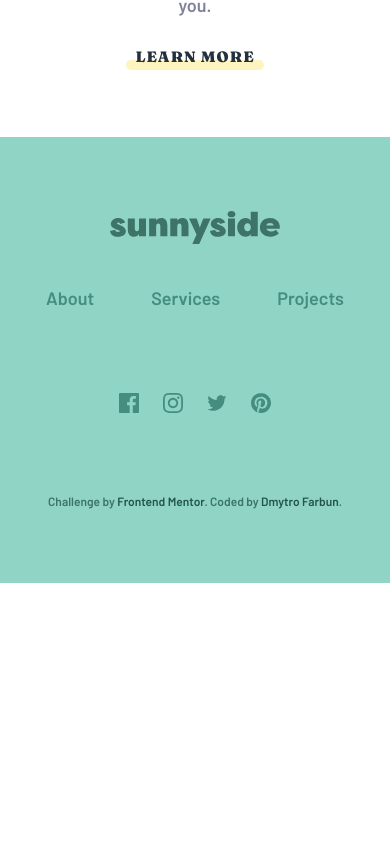
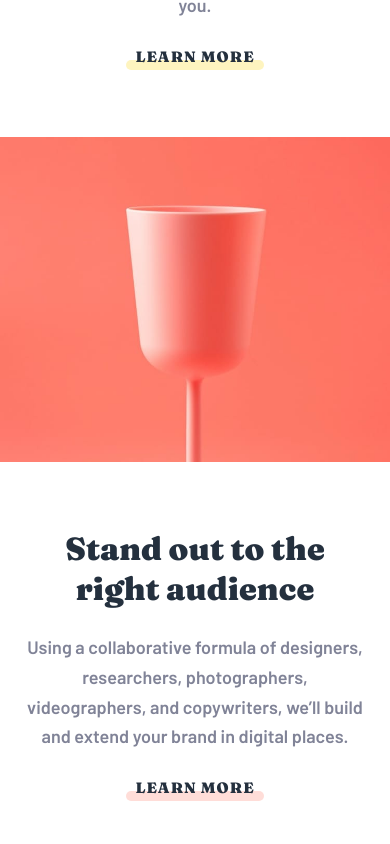
Before and after one commit to Diamond-FoxUA/sunnyside-landing, a Next.js app: page / in a window 390 px wide. Shown: the part 1160-2004 px from the top of the page. Before the commit the page ends 1743 px from the top, so only its background shows below. Built offline with nearby package versions, Linux system fonts and the light colour scheme; no server answers.

Commit message:
fear: add responsive StandOutSection

```diff
--- a/src/app/page.tsx
+++ b/src/app/page.tsx
@@ -1,6 +1,7 @@
 import Header from "@/widgets/Header";
 import Hero from "@/widgets/Hero";
 import TransformSection from "@/widgets/TransformSection";
+import StandOutSection from "@/widgets/StandOutSection";
 import Footer from "@/widgets/Footer";
 import { Toaster } from "sonner";
 
@@ -11,6 +12,7 @@ export default function Home() {
       <main className="flex flex-col flex-1 items-center justify-center w-full">
         <Hero />
         <TransformSection />
+        <StandOutSection />
       </main>
       <Footer />
 
--- /dev/null
+++ b/src/widgets/StandOutSection.tsx
@@ -0,0 +1,43 @@
+import LearnMoreBtn from "@/shared/ui/LearnMoreBtn";
+
+export default function StandOutSection() {
+  return (
+    <section
+      id="stand-out"
+      aria-describedby="stand-out-heading"
+      className="flex flex-col lg:grid lg:grid-cols-2 lg:place-items-center w-full max-w-360 items-center justify-center scroll-mt-24"
+    >
+      <div className="w-full">
+        <picture>
+          <source
+            media="(min-width: 1440px)"
+            srcSet="/img/desktop/image-stand-out.jpg"
+          />
+
+          <img
+            src="/img/mobile/image-stand-out.jpg"
+            alt="Red vineglass on the red background."
+            className="w-full object-cover"
+            fetchPriority="high"
+          />
+        </picture>
+      </div>
+
+      <div className="flex flex-col gap-6 md:gap-8 justify-center items-center px-6 md:[158.5px] py-[67.5px] md:max-w-125">
+        <h2
+          id="transform-heading"
+          className="font-fraunces text-[32px] font-black leading-[125%] text-grey-950 text-center md:max-w-70"
+        >
+          Stand out to the right audience
+        </h2>
+        <p className="text-[18px] font-semibold leading-[165%] text-center lg:text-start lg:max-w-110">
+          Using a collaborative formula of designers, researchers,
+          photographers, videographers, and copywriters, we’ll build and extend
+          your brand in digital places.
+        </p>
+
+        <LearnMoreBtn variant="secondary" className="lg:self-start" />
+      </div>
+    </section>
+  );
+}
```
